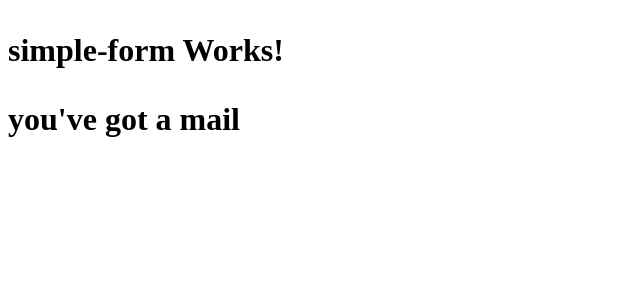
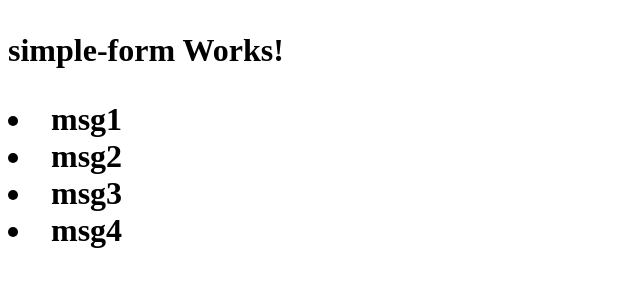
Before and after one commit to abskr82/Angular2-QuickStarter, an Angular app in the folder simple-component/: page / in a window 1280 px wide. Shown: the top 300 px of the page, without its empty margins (0-640 px from the left). Built offline with nearby package versions, Linux system fonts and the light colour scheme.

Commit message:
looping using ngFor

```diff
--- a/simple-component/src/app/app.component.html
+++ b/simple-component/src/app/app.component.html
@@ -2,6 +2,8 @@
   {{title}}
   <div>
     <app-simple-form></app-simple-form>
-    {{mail.message}}
+    <li *ngFor="let message of mail.messages">
+      {{message}}
+    </li>
   </div>
 </h1>
--- a/simple-component/src/app/mail.service.ts
+++ b/simple-component/src/app/mail.service.ts
@@ -2,7 +2,12 @@ import { Injectable } from '@angular/core';
 
 @Injectable()
 export class MailService {
-  message = `you've got a mail`;
+  messages = [
+    'msg1',
+    'msg2',
+    'msg3',
+    'msg4'
+  ];
   constructor() {
   }
 }
```
